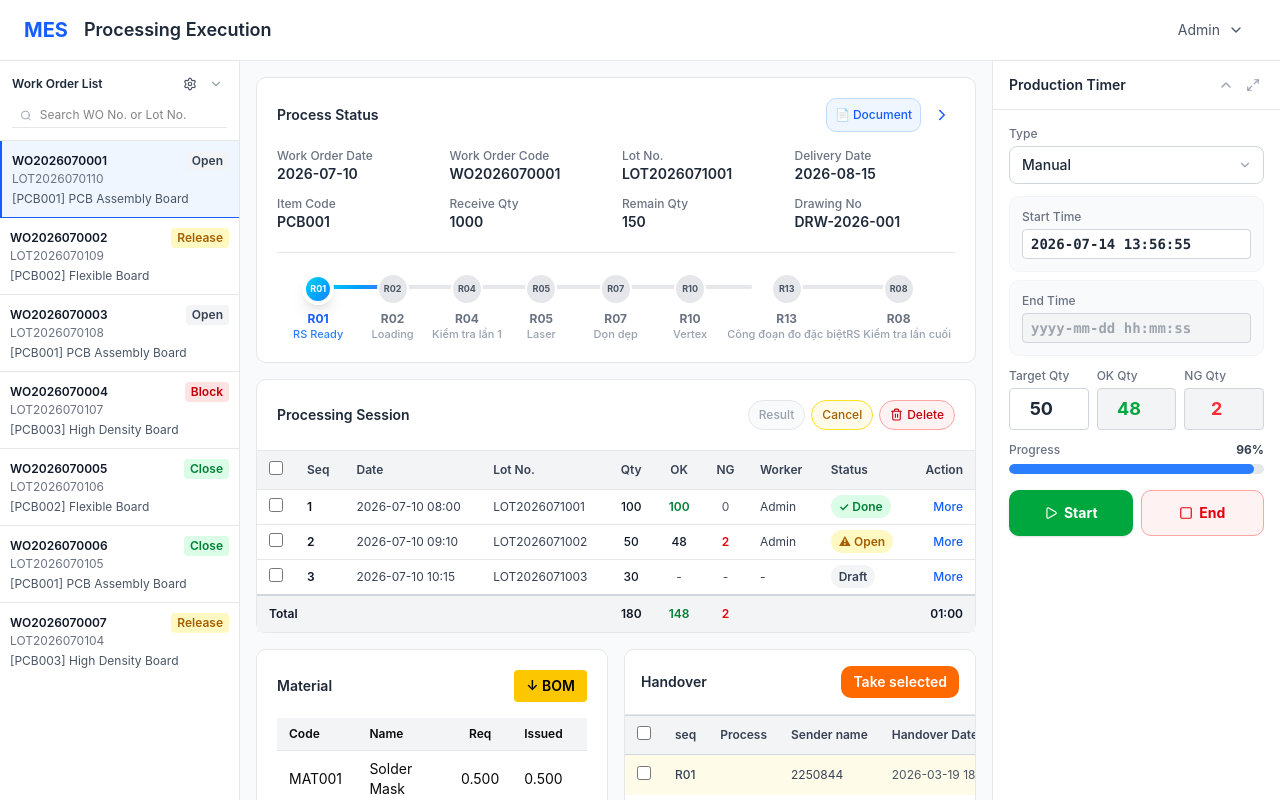
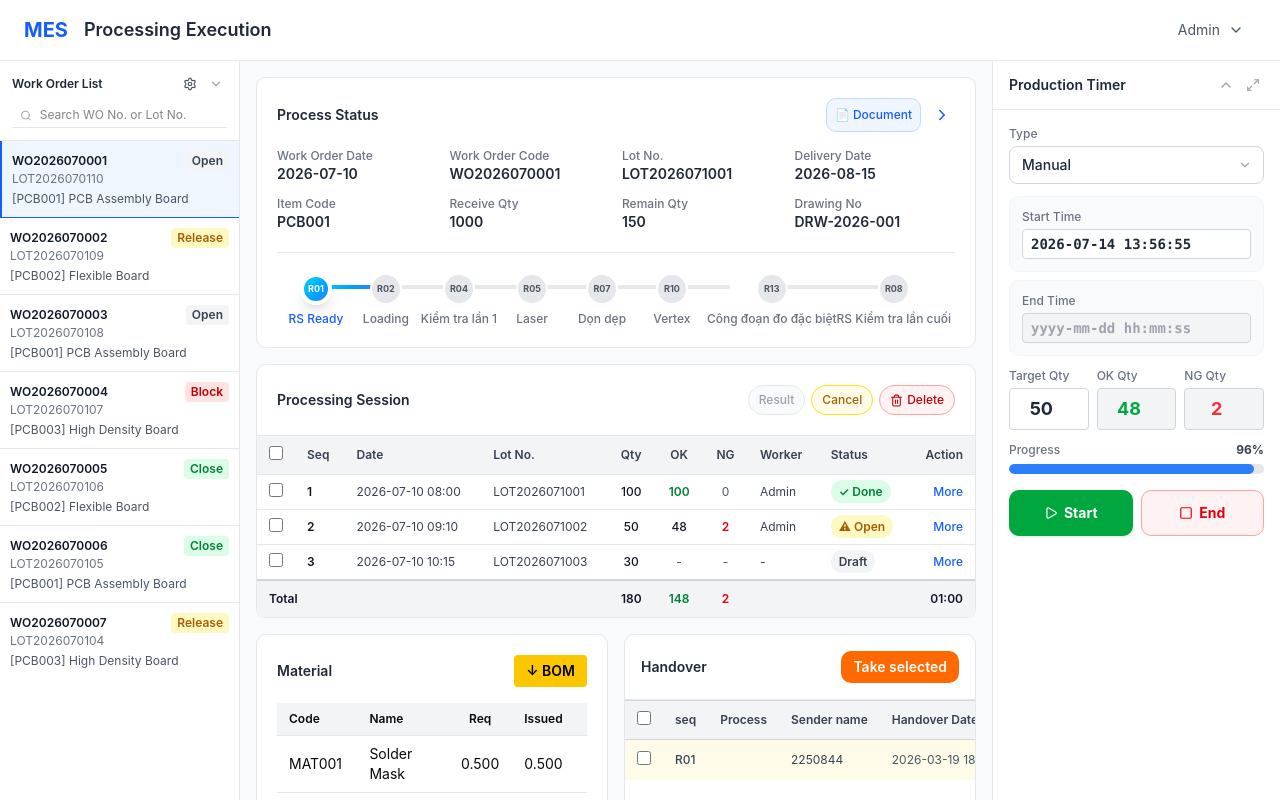
Before and after one commit to nlghan/Processing, a Next.js app: page / in a window 1280 px wide. Shown: the top 800 px of the page. Built offline with nearby package versions, Linux system fonts and the light colour scheme.

Commit message:
feat: streamline process label display logic
Refined process label rendering for improved readability and reduced nesting.

Co-authored-by: nlghan <122712807+nlghan@users.noreply.github.com>

```diff
--- a/app/page.tsx
+++ b/app/page.tsx
@@ -345,13 +345,8 @@ export default function MESProcessing() {
                             <span className="text-[9px] font-bold">{process.code}</span>
                           </button>
                           {/* Label */}
-                          <div className="text-xs font-medium whitespace-nowrap text-center transition-colors">
-                            <div className={`font-bold ${isActive ? 'text-blue-600' : 'text-gray-500'}`}>
-                              {process.code}
-                            </div>
-                            <div className={`text-[11px] ${isActive ? 'text-blue-500' : 'text-gray-400'}`}>
-                              {process.name}
-                            </div>
+                          <div className={`text-xs font-medium whitespace-nowrap text-center transition-colors ${isActive ? 'text-blue-600' : 'text-gray-500'}`}>
+                            {process.name}
                           </div>
                         </div>
                       );
```
